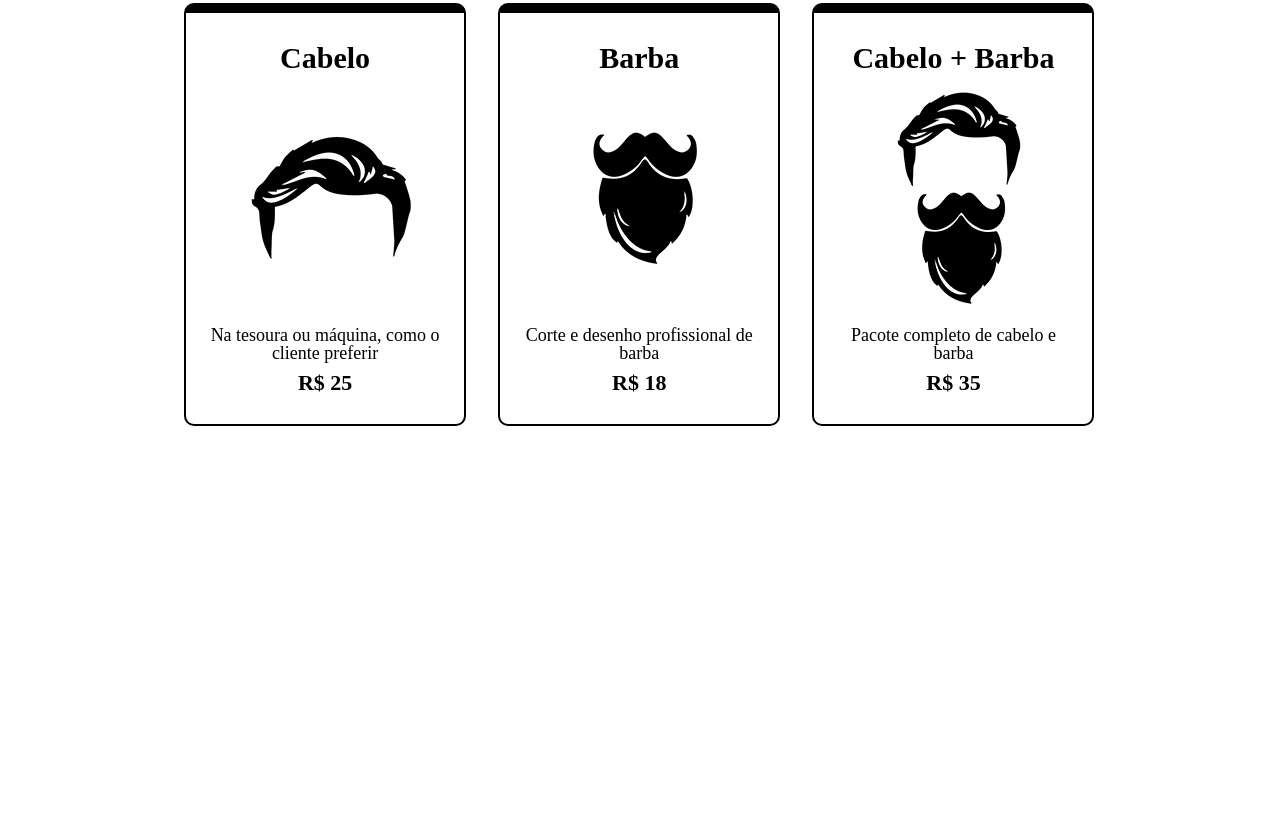
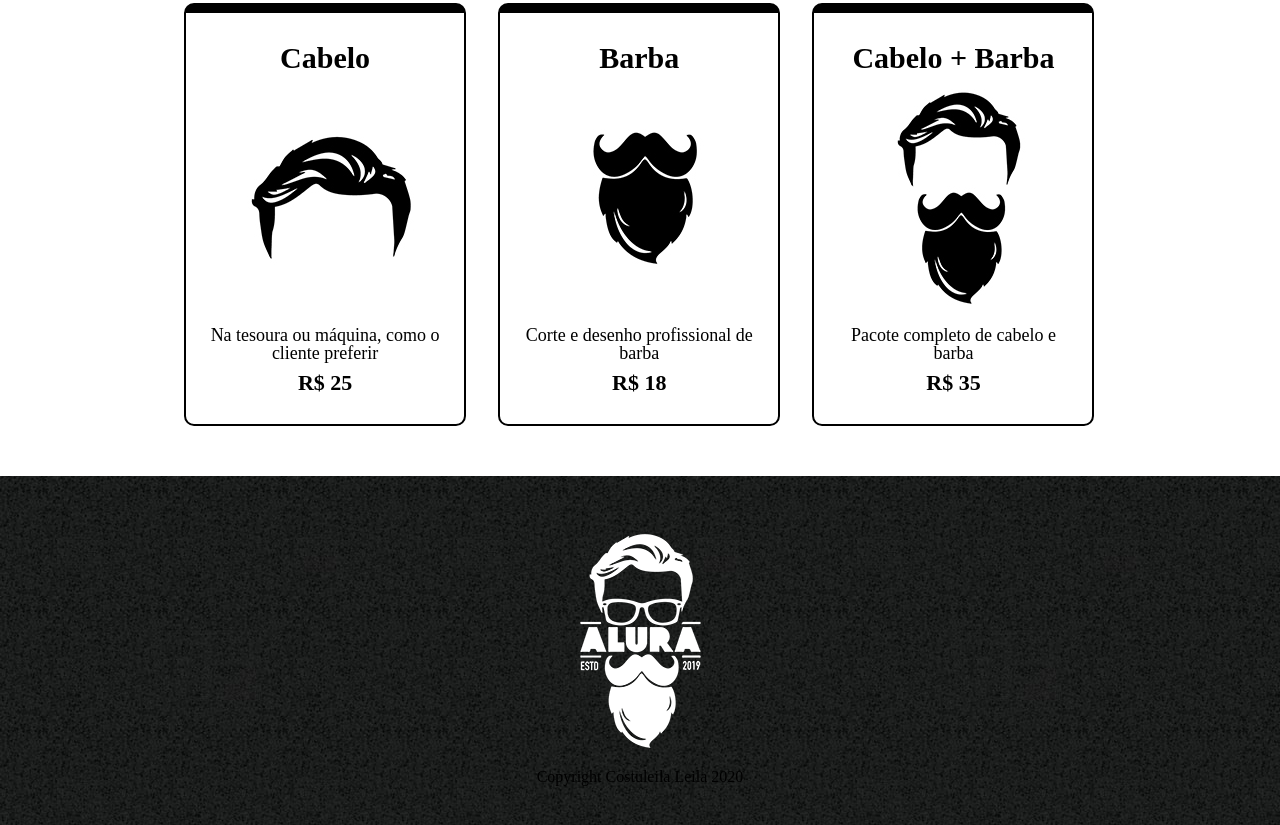
Before and after one commit to divertimentos/Curso-HTML-CSS-Alura, a plain HTML site: page produtos.html in a window 1280 px wide. Shown: the part 340-1165 px from the top of the page. Before the commit the page ends 816 px from the top, so only its background shows below. Drawn offline with Linux system fonts and the light colour scheme.

Commit message:
Rodapé 1

```diff
--- a/produtos.css
+++ b/produtos.css
@@ -77,3 +77,9 @@ nav a:hover {
   font-weight: bold;
   margin-top: 10px;
 }
+
+footer {
+  text-align: center;
+  background: url("assets/produtos/bg.jpg");
+  padding: 40px 0;
+}
--- a/produtos.html
+++ b/produtos.html
@@ -48,6 +48,11 @@
     </ul>
   </main>
 
+  <footer>
+    <img src="assets/produtos/logo-branco.png" alt="">
+    <p>Copyright Costuleila Leila 2020</p>
+  </footer>
+
 </body>
 
 </html>
```
